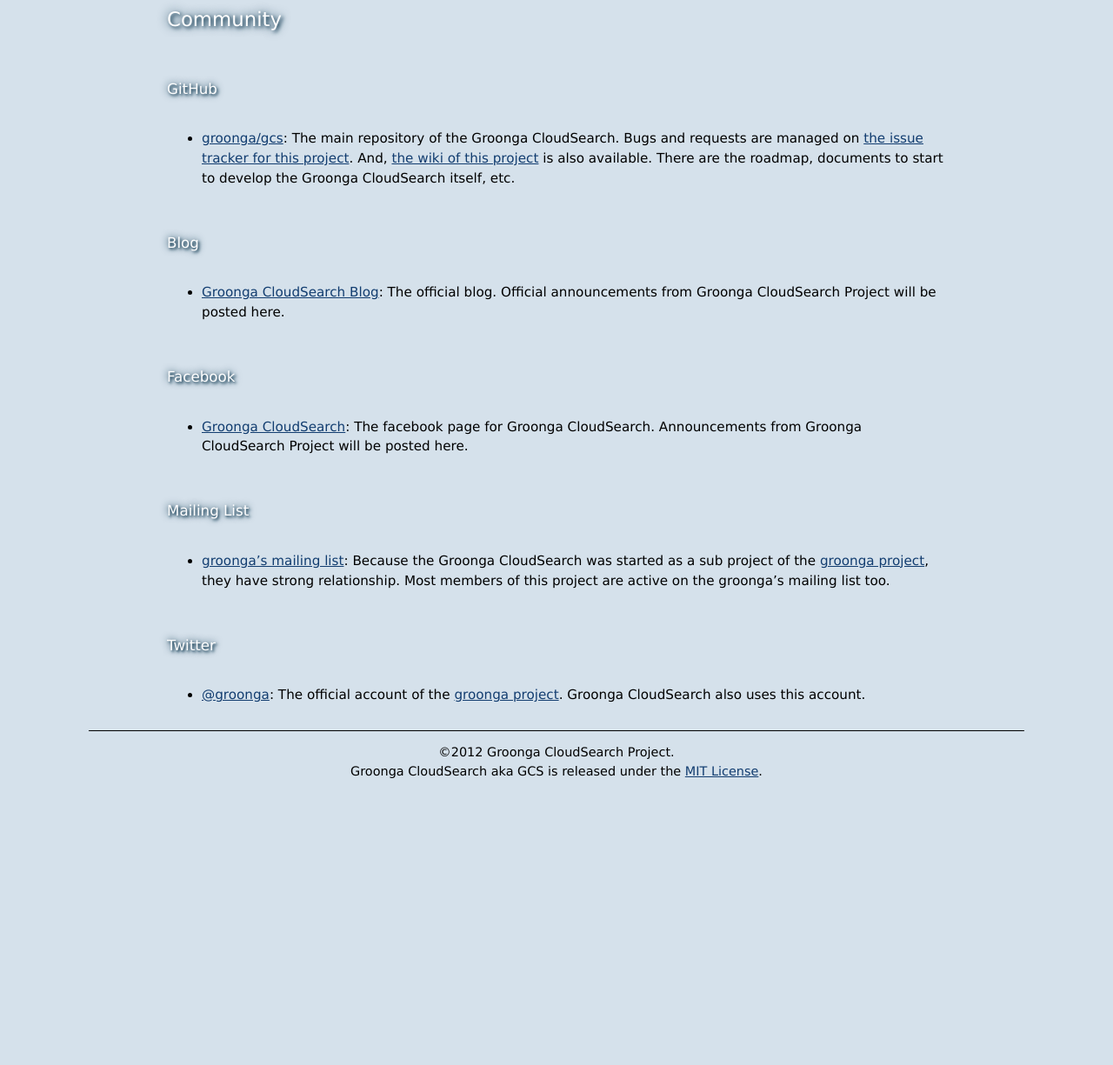
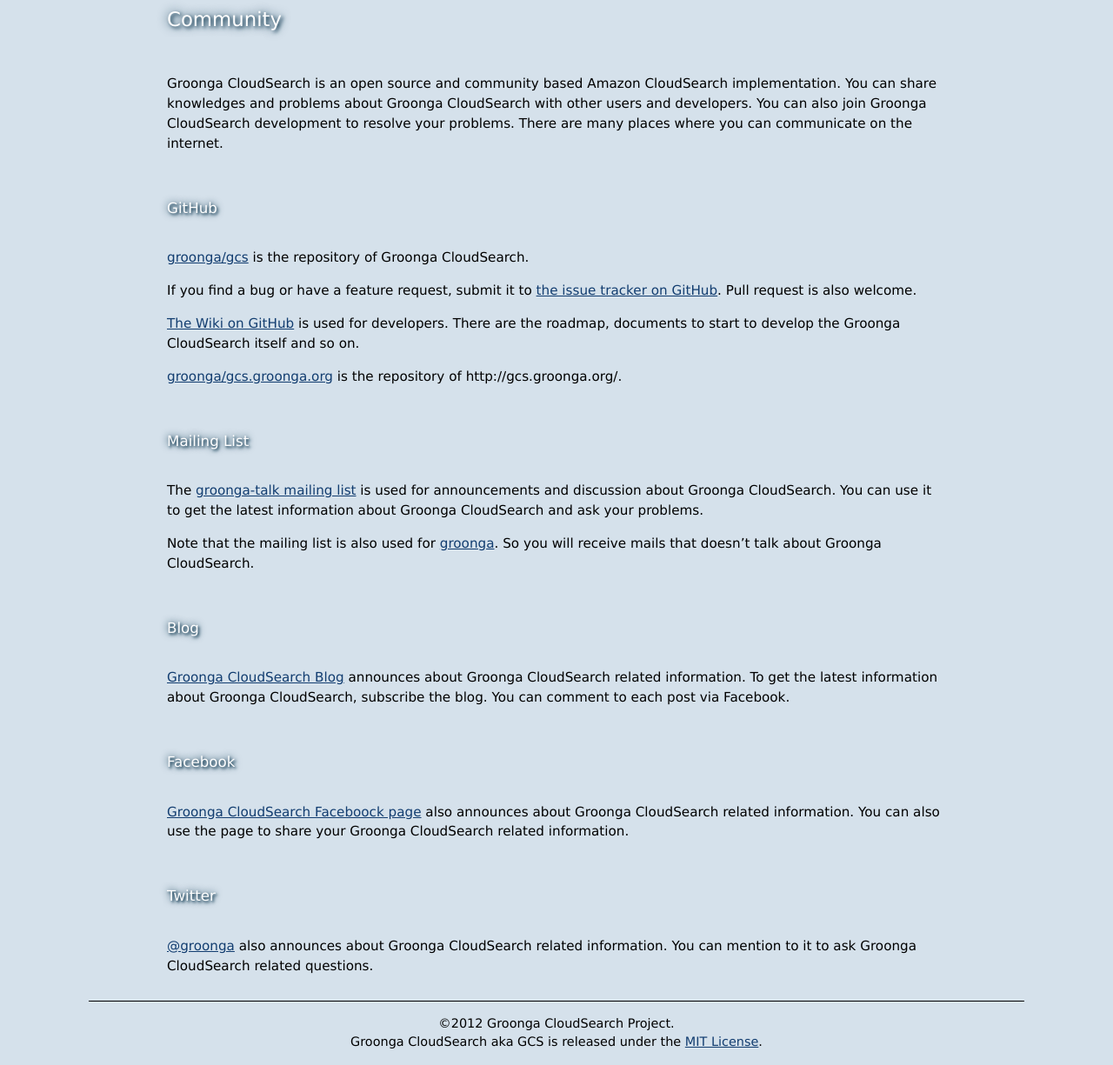
Before and after one commit to groonga/gcs.groonga.org, a Jekyll site: the page built from community/index.md, in a window 1280 px wide, cut to the strip 153-1378 px from the top of the page. Shown: the whole strip at 87% size. Built offline with Jekyll 4.4.1, drawn with Linux system fonts in a browser that asks for light colours; before the commit the page ends 1067 px from its top, so only the background shows below that.

Commit message:
community: add more communication related descriptions

```diff
--- a/community/index.md
+++ b/community/index.md
@@ -4,32 +4,56 @@
 ---
 # Community
 
+Groonga CloudSearch is an open source and community based Amazon
+CloudSearch implementation. You can share knowledges and problems
+about Groonga CloudSearch with other users and developers. You can
+also join Groonga CloudSearch development to resolve your problems.
+There are many places where you can communicate on the internet.
+
 ## GitHub
 
- * [groonga/gcs](https://github.com/groonga/gcs):
-   The main repository of the Groonga CloudSearch.
-   Bugs and requests are managed on [the issue tracker for this project](https://github.com/groonga/gcs/issues).
-   And, [the wiki of this project](https://github.com/groonga/gcs/wiki) is also available.
-   There are the roadmap, documents to start to develop the Groonga CloudSearch itself, etc.
+[groonga/gcs](https://github.com/groonga/gcs) is the repository of
+Groonga CloudSearch.
+
+If you find a bug or have a feature request, submit it to [the issue
+tracker on GitHub](https://github.com/groonga/gcs/issues). Pull
+request is also welcome.
+
+[The Wiki on GitHub](https://github.com/groonga/gcs/wiki) is used for
+developers. There are the roadmap, documents to start to develop the
+Groonga CloudSearch itself and so on.
+
+[groonga/gcs.groonga.org](https://github.com/groonga/gcs.groonga.org)
+is the repository of http://gcs.groonga.org/.
+
+## Mailing List
+
+The [groonga-talk mailing
+list](https://lists.sourceforge.net/lists/listinfo/groonga-talk) is
+used for announcements and discussion about Groonga CloudSearch. You
+can use it to get the latest information about Groonga CloudSearch and
+ask your problems.
+
+Note that the mailing list is also used for
+[groonga](../docs/faq/#search-engine). So you will receive mails that
+doesn't talk about Groonga CloudSearch.
 
 ## Blog
 
- * [Groonga CloudSearch Blog](/blog):
-   The official blog. Official announcements from Groonga CloudSearch Project will be posted here.
+[Groonga CloudSearch Blog](/blog/) announces about Groonga CloudSearch
+related information. To get the latest information about Groonga
+CloudSearch, subscribe the blog. You can comment to each post via
+Facebook.
 
 ## Facebook
 
- * [Groonga CloudSearch](https://www.facebook.com/GroongaCloudSearch):
-   The facebook page for Groonga CloudSearch. Announcements from Groonga CloudSearch Project will be posted here.
-
-## Mailing List
-
- * [groonga's mailing list](http://groonga.org/docs/community.html):
-   Because the Groonga CloudSearch was started as a sub project of the [groonga project](http://groonga.org/),
-   they have strong relationship. Most members of this project are active on the groonga's mailing list too.
+[Groonga CloudSearch Faceboock
+page](https://www.facebook.com/GroongaCloudSearch) also announces
+about Groonga CloudSearch related information. You can also use the
+page to share your Groonga CloudSearch related information.
 
 ## Twitter
 
- * [@groonga](https://twitter.com/groonga):
-   The official account of the [groonga project](http://groonga.org).
-   Groonga CloudSearch also uses this account.
+[@groonga](https://twitter.com/groonga) also announces about Groonga
+CloudSearch related information. You can mention to it to ask Groonga
+CloudSearch related questions.
```
